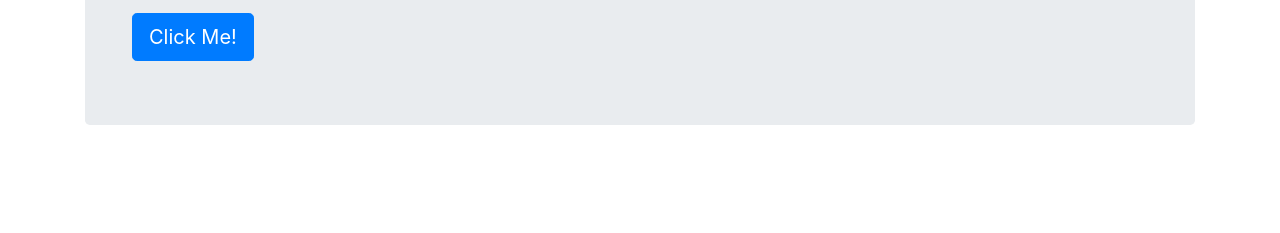
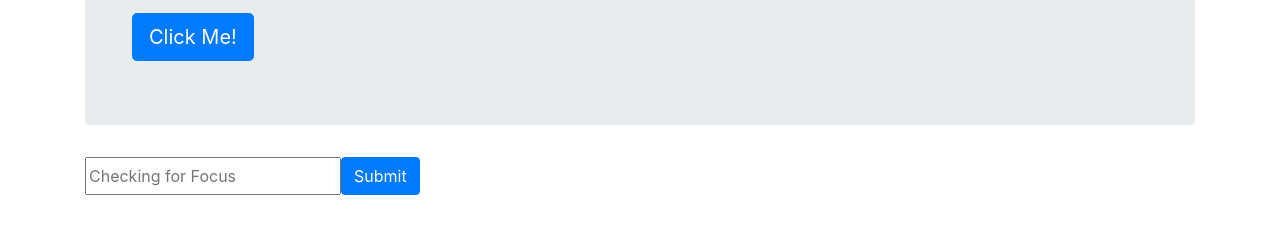
Before and after one commit to dsteven12/advwebdevbootcamp, a plain HTML site: page CSS/Pseudoclass Triggers/index.html in a window 1280 px wide. Shown: the part 147-380 px from the top of the page. Drawn offline with nearby package versions, Linux system fonts and the light colour scheme.

Commit message:
Playing with focus CSS Pseudoclass.

```diff
--- a/CSS/Pseudoclass Triggers/index.html
+++ b/CSS/Pseudoclass Triggers/index.html
@@ -14,6 +14,13 @@
                     <button id="special" class="btn btn-primary btn-lg">Click Me!</button>
                 </div>
             </div>
+            <div class="container">
+                <div class="row">
+                    <input type="text" placeholder="Checking for Focus">
+                    <input type="submit" class="btn btn-primary">
+                </div>
+            </div>
+
         </div>
 
         <script src="https://code.jquery.com/jquery-3.2.1.slim.min.js" integrity="sha384-KJ3o2DKtIkvYIK3UENzmM7KCkRr/rE9/Qpg6aAZGJwFDMVNA/GpGFF93hXpG5KkN" crossorigin="anonymous"></script>
--- a/CSS/Pseudoclass Triggers/styles.css
+++ b/CSS/Pseudoclass Triggers/styles.css
@@ -6,6 +6,10 @@ p:hover {
     color: #007bff;
 }
 
+input:focus {
+    border: 3px solid steelblue;
+}
+
 #special:hover {
     background-color: white;
     color: #007bff;
```
